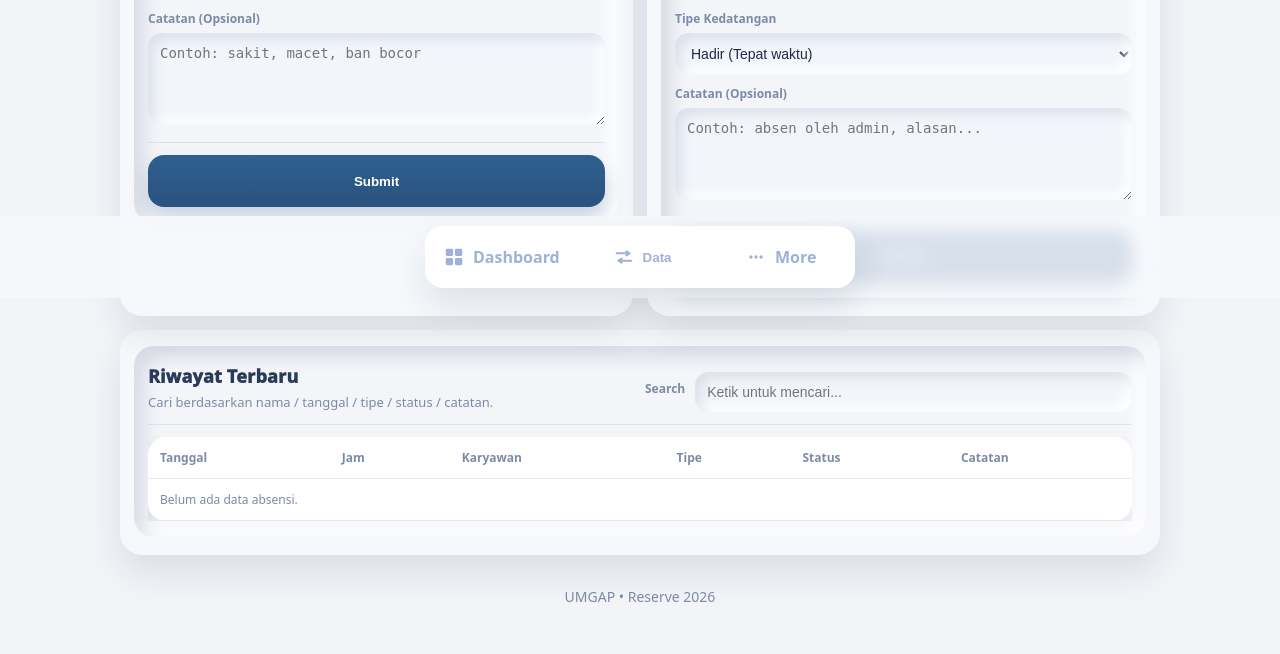
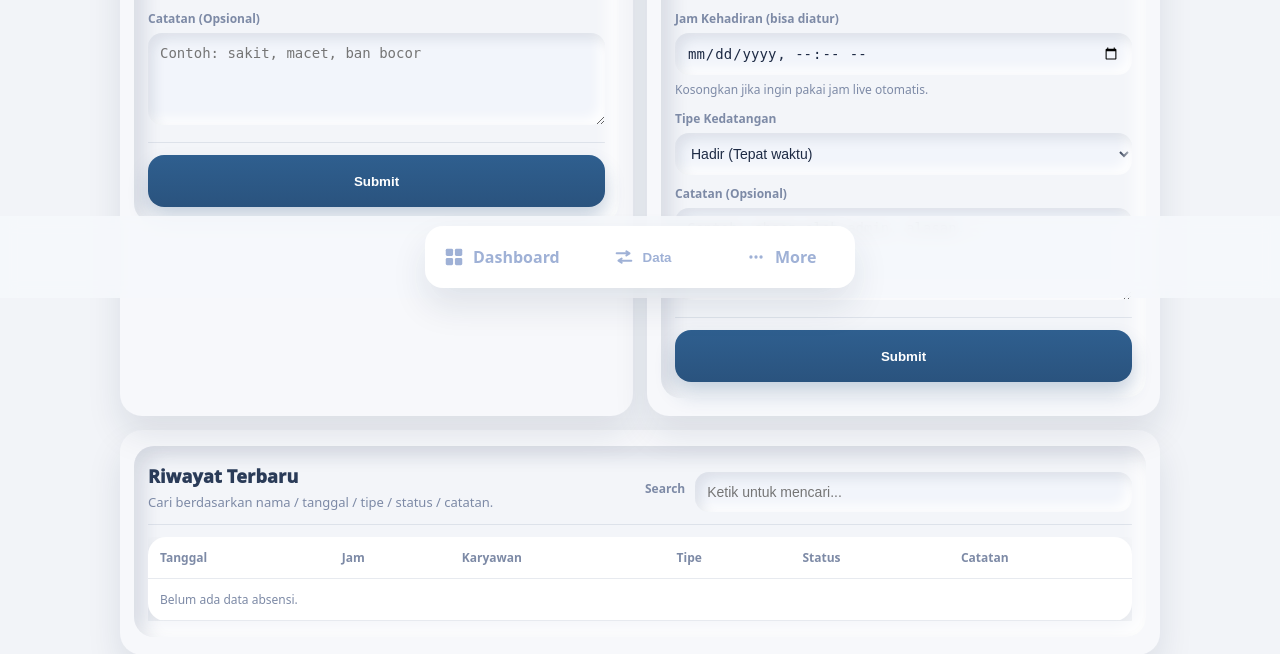
Before and after one commit to umgap2026-cmd/UMGAP-AI, a Flask app: page /admin/attendance in a window 1280 px wide. Shown: the part 502-1156 px from the top of the page. Before the commit the page ends 1104 px from the top, so only its background shows below. Run offline with Flask 3, Linux system fonts and the light colour scheme; the visitor is signed in with stand-in values (Sample User, id 1); data that the repository does not hold is empty; some libraries are stand-ins or nearby versions.

Commit message:
Update admin_attendance.html

```diff
--- a/templates/admin_attendance.html
+++ b/templates/admin_attendance.html
@@ -503,6 +503,10 @@
               {% endfor %}
             </select>
 
+            <label>Jam Kehadiran (bisa diatur)</label>
+            <input type="datetime-local" name="manual_checkin" />
+            <p class="mini">Kosongkan jika ingin pakai jam live otomatis.</p>
+
             <label>Tipe Kedatangan</label>
             <select name="arrival_type" required>
               <option value="ONTIME">Hadir (Tepat waktu)</option>
```
